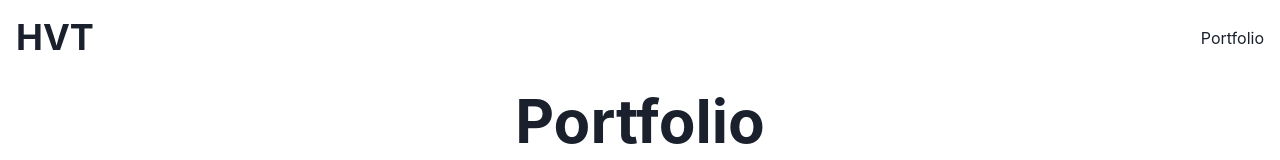
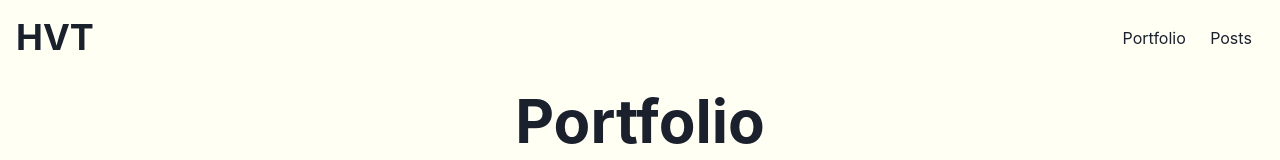
Before and after one commit to HazyVT/Portfolio, a React (Vite) app: page /portfolio in a window 1280 px wide. Shown: the top 160 px of the page. Built offline with nearby package versions, Linux system fonts and the light colour scheme.

Commit message:
Background color change

```diff
--- a/package.json
+++ b/package.json
@@ -19,6 +19,7 @@
     "react": "^18.2.0",
     "react-dom": "^18.2.0",
     "react-icons": "^4.11.0",
+    "react-markdown": "^9.0.1",
     "react-router-dom": "^6.21.3"
   },
   "devDependencies": {
--- a/src/App.jsx
+++ b/src/App.jsx
@@ -9,7 +9,7 @@ function App() {
   const [ onDesktop ] = useMediaQuery('(min-width: 600px)');
 
   return (
-    <Box userSelect={'none'} minW='100vw' minH='100vh'>
+    <Box userSelect={'none'} minW='100vw' minH='100vh' bgColor='#fffff4'>
       <Router>
         <Navigation onDesktop={onDesktop}/>
         <Routes>
--- a/src/Navigation.jsx
+++ b/src/Navigation.jsx
@@ -33,8 +33,9 @@ export default function Navigation({onDesktop}) {
   return (
     <Box display='flex' justifyContent='space-between' alignItems='center' padding={4}>
       <Heading cursor={"pointer"} _hover={{color: 'red.300'}} onClick={() => {nav('/')}}>HVT</Heading>
-      <Box display={onDesktop ? 'block' : 'none'}>
+      <Box display={onDesktop ? 'flex' : 'none'} w={'12vw'} justifyContent={'space-around'}>
         <Text cursor={"pointer"} _hover={{color: 'red.300'}} onClick={() => {nav('/portfolio')}}>Portfolio</Text>
+        <Text cursor={"pointer"} _hover={{color: 'red.300'}} onClick={() => {nav('/posts')}}>Posts</Text>
       </Box>
       <MobileNav />
     </Box>
--- a/src/Pages/Portfolio.jsx
+++ b/src/Pages/Portfolio.jsx
@@ -9,7 +9,7 @@ export default function Portfolio({onDesktop}) {
   function Shinedle() {
     return (
       <Box w={onDesktop ? '30vw' : '70vw'}>
-        <Box display='flex' alignItems='center' cursor={"pointer"} _hover={{color: 'green.300'}} onClick={() => {window.location = "https://shinedle.mosalim.site"}}>
+        <Box display='flex' w='fit-content' alignItems='center' cursor={"pointer"} _hover={{color: 'green.300'}} onClick={() => {window.location = "https://shinedle.mosalim.site"}}>
           <Icon as={WiStars} w={12} h={12} />
           <Heading size='lg'>Shinedle</Heading>
         </Box>
```
Also changed, not shown: 1 other file (tests, documents, lock files or other folders).
